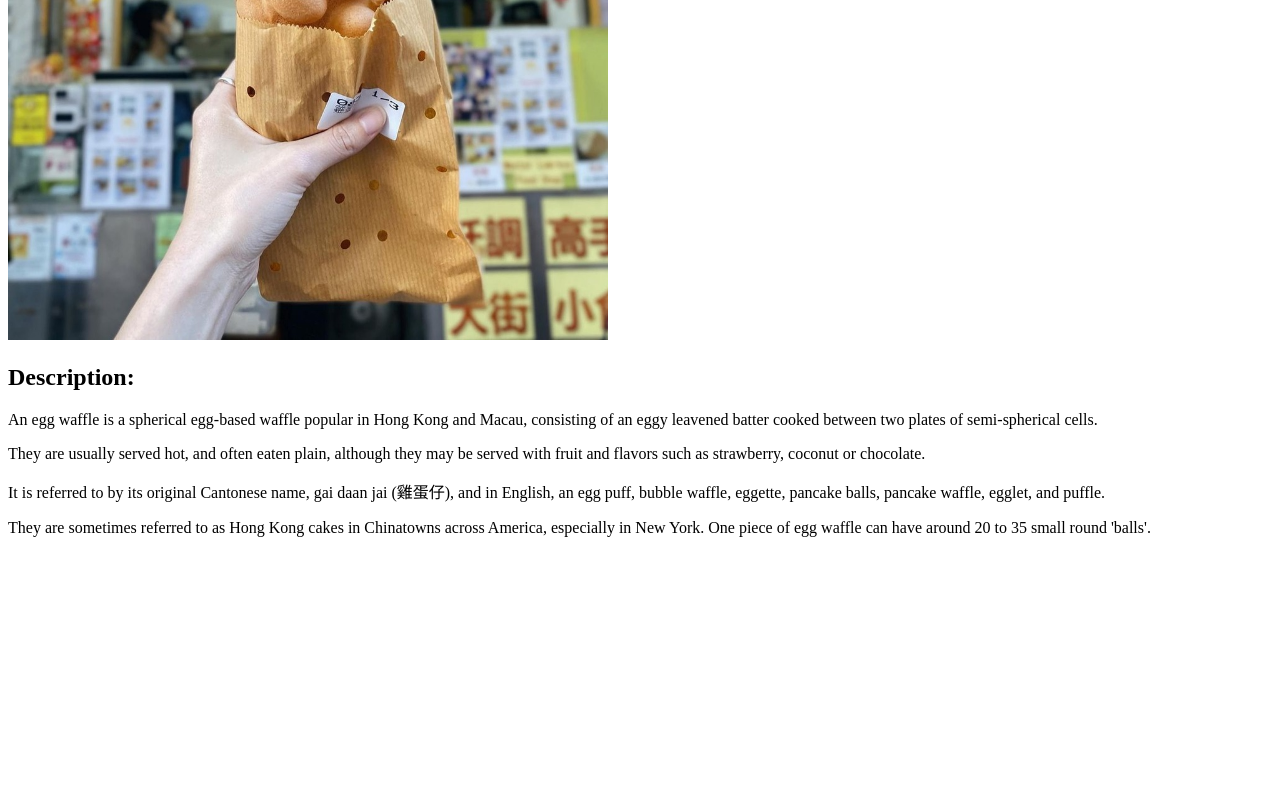
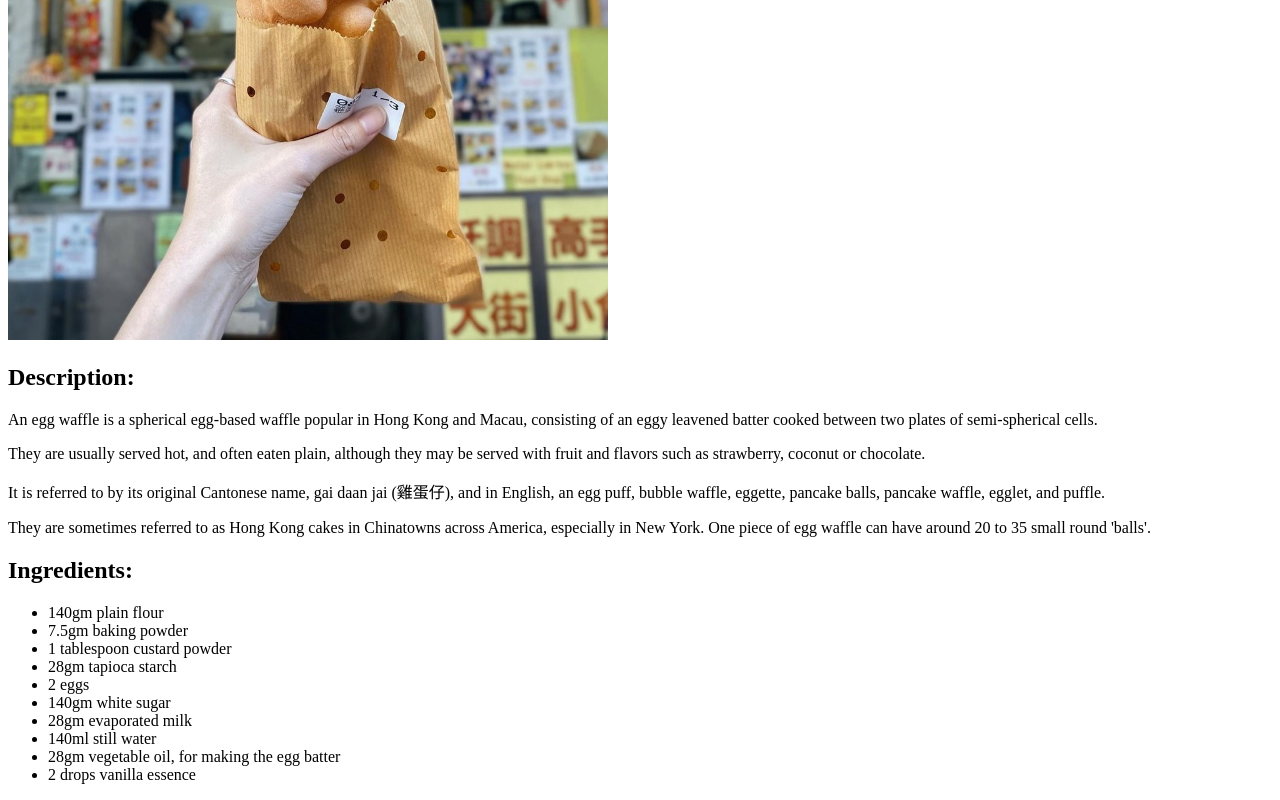
Before and after one commit to dicksonjim88/odin-recipes, a plain HTML site: page recipes/eggwaffle.html in a window 1280 px wide. Shown: the part 490-1290 px from the top of the page. Before the commit the page ends 1043 px from the top, so only its background shows below. Drawn offline with Linux system fonts and the light colour scheme.

Commit message:
Add Ingredients unordered list for eggwaffle

```diff
--- a/recipes/eggwaffle.html
+++ b/recipes/eggwaffle.html
@@ -16,6 +16,22 @@
       <p>It is referred to by its original Cantonese name, gai daan jai (雞蛋仔), and in English, an egg puff, bubble waffle, eggette, pancake balls, pancake waffle, egglet, and puffle.</p>
       <p>They are sometimes referred to as Hong Kong cakes in Chinatowns across America, especially in New York. One piece of egg waffle can have around 20 to 35 small round 'balls'.</p>
 
+      <h2>Ingredients:</h2>
+      <ul>
+        <li>140gm plain flour</li>
+        <li>7.5gm baking powder</li>
+        <li>1 tablespoon custard powder</li>
+        <li>28gm tapioca starch</li>
+        <li>2 eggs</li>
+        <li>140gm white sugar</li>
+        <li>28gm evaporated milk</li>
+        <li>140ml still water</li>
+        <li>28gm vegetable oil, for making the egg batter</li>
+        <li>2 drops vanilla essence</li>
+      </ul>
+
+
+
 
   </body>
 </html>
```
